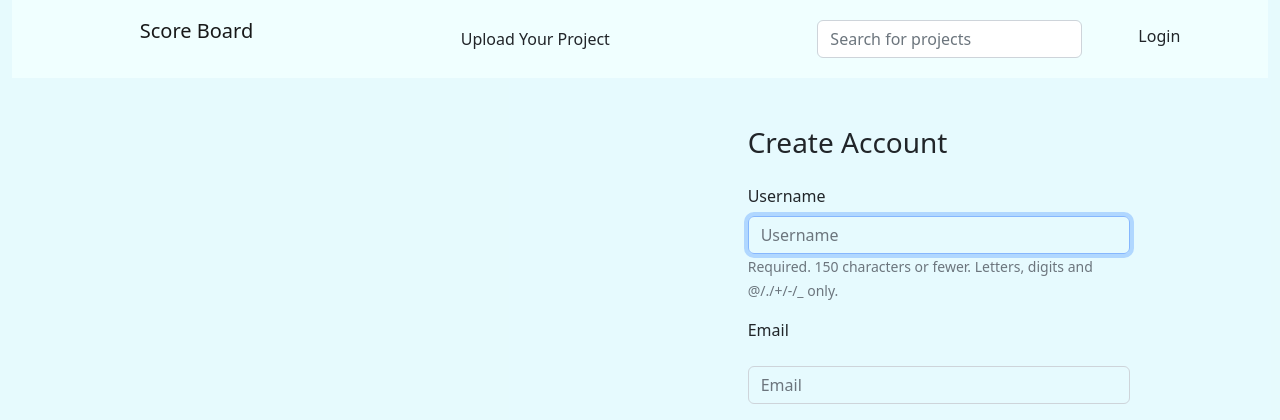
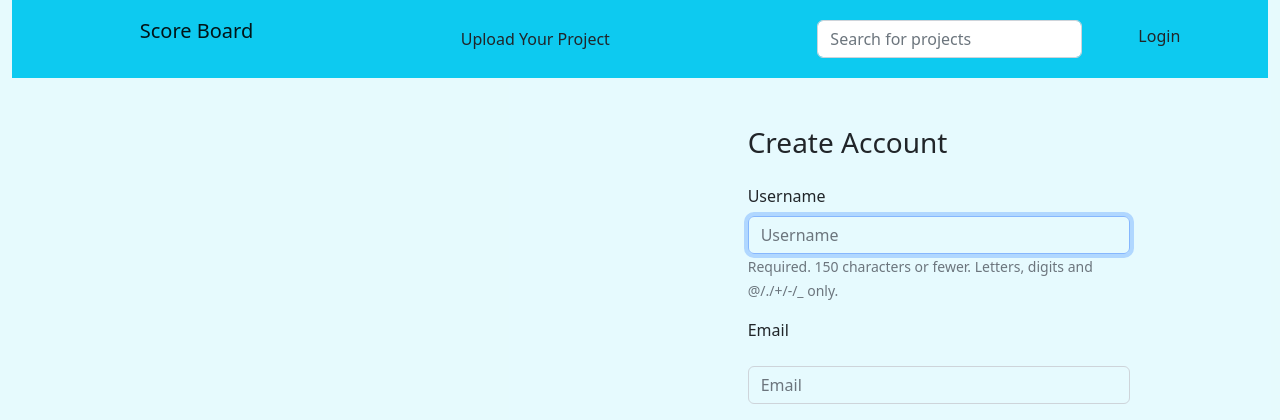
Before and after one commit to MainaAlexM/ScoreBoard, a Django app: page /register in a window 1280 px wide. Shown: the top 420 px of the page. Run offline with Django 4.2, Linux system fonts and the light colour scheme; some libraries are stand-ins or nearby versions.

Commit message:
Sty: Include bootstrap in navbar html

```diff
--- a/static/templates/navbar.html
+++ b/static/templates/navbar.html
@@ -1,5 +1,6 @@
+{% load bootstrap5 %}
 {% load static %}
-<nav class="navbar sticky-top d-flex justify-content-around" style="color:white; background-color:azure ">
+<nav class="navbar sticky-top d-flex justify-content-around bg-info bg-opacity-15">
     <a class="navbar-brand mx-5" href="{%url 'home'%}">
     <p class="d-inline-block logoText  text-larger">Score Board</p>
     </a>
```
